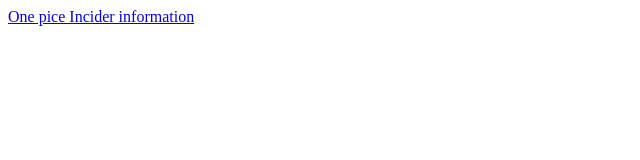
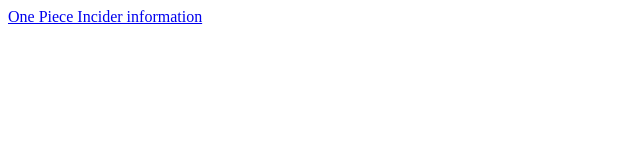
Before and after one commit to krivoseenkovladislav-code/WeB, a plain HTML site: page index.html in a window 1280 px wide. Shown: the full height of the page, 0-640 px from the left. Drawn offline with Linux system fonts and the light colour scheme.

Commit message:
Update index.html

```diff
--- a/index.html
+++ b/index.html
@@ -85,7 +85,7 @@
 
 <a name="bottomofpage"> Sosi </a> <br> -->
 
-<a href="https://youtu.be/dQw4w9WgXcQ?t=40">One pice Incider information</a>
+<a href="https://youtu.be/dQw4w9WgXcQ?t=40">One Piece Incider information</a>
 
 <!-- <a href="https://mail.google.com/mail/ u/0/ ?tf = cm & to =fscarfone@saddleback.edu & su=I have a question" target="_blank"> Letter to mail </a>
 -->
```
